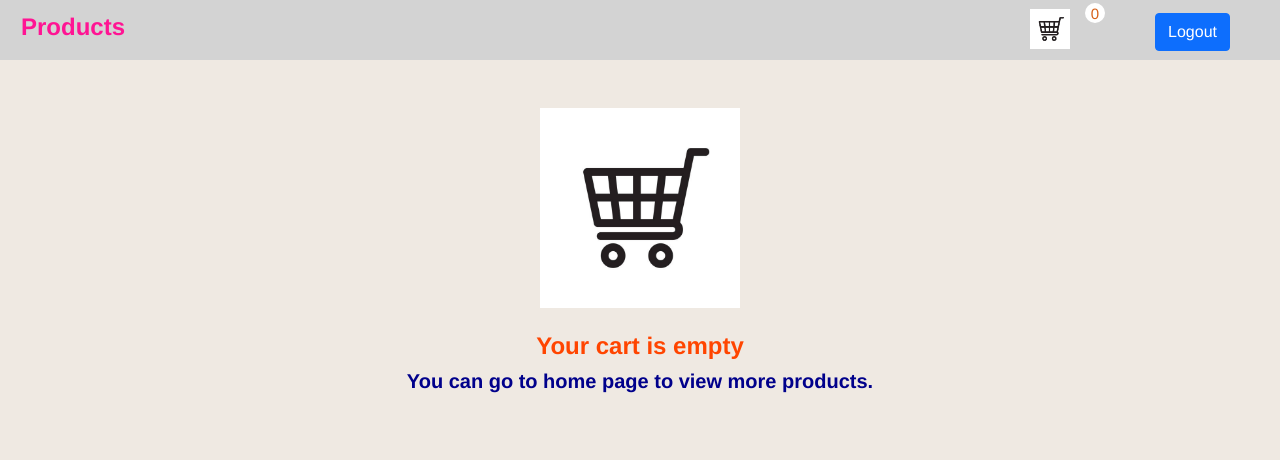
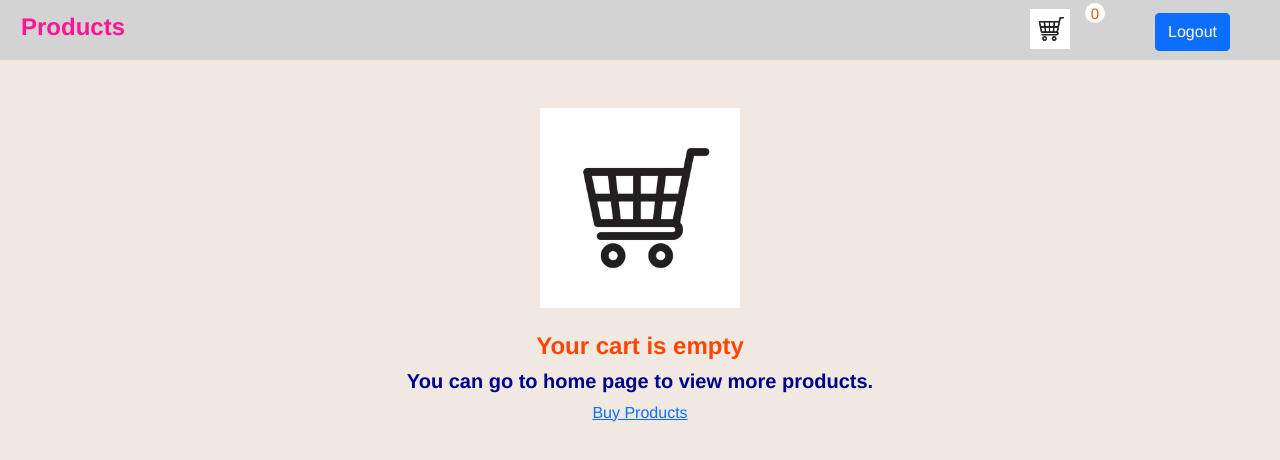
Before and after one commit to jigneshbhimani/E-commerce-Vue.js, a Vue app: page /cart in a window 1280 px wide. Shown: the top 460 px of the page. Built offline with nearby package versions, Linux system fonts and the light colour scheme.

Commit message:
checkout with stripe

```diff
--- a/src/components/EmptyCart.vue
+++ b/src/components/EmptyCart.vue
@@ -6,6 +6,7 @@
       <h5 class="darkblue fw-600">
         You can go to home page to view more products.
       </h5>
+      <a href="/products">Buy Products</a>
     </div>
   </div>
 </template>
```
